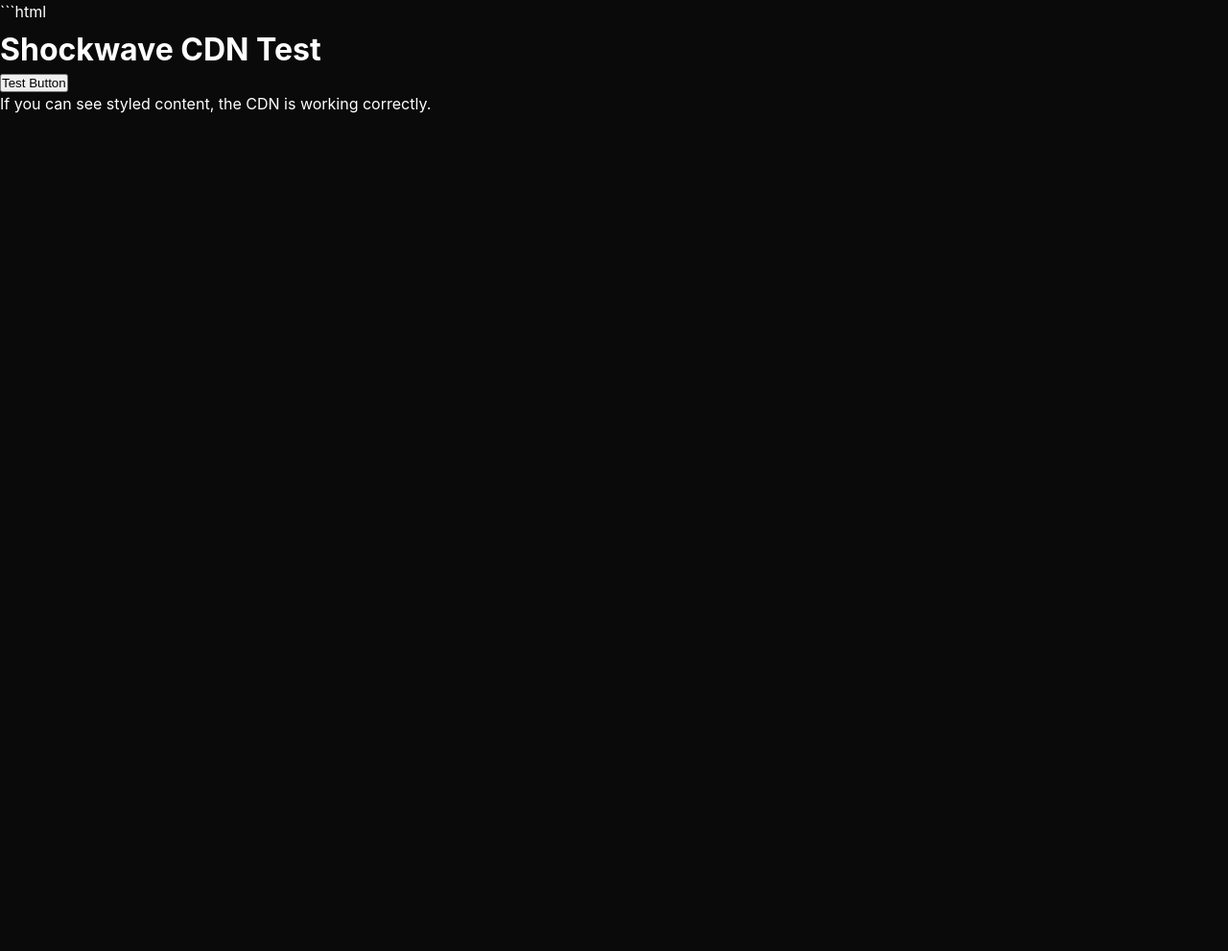
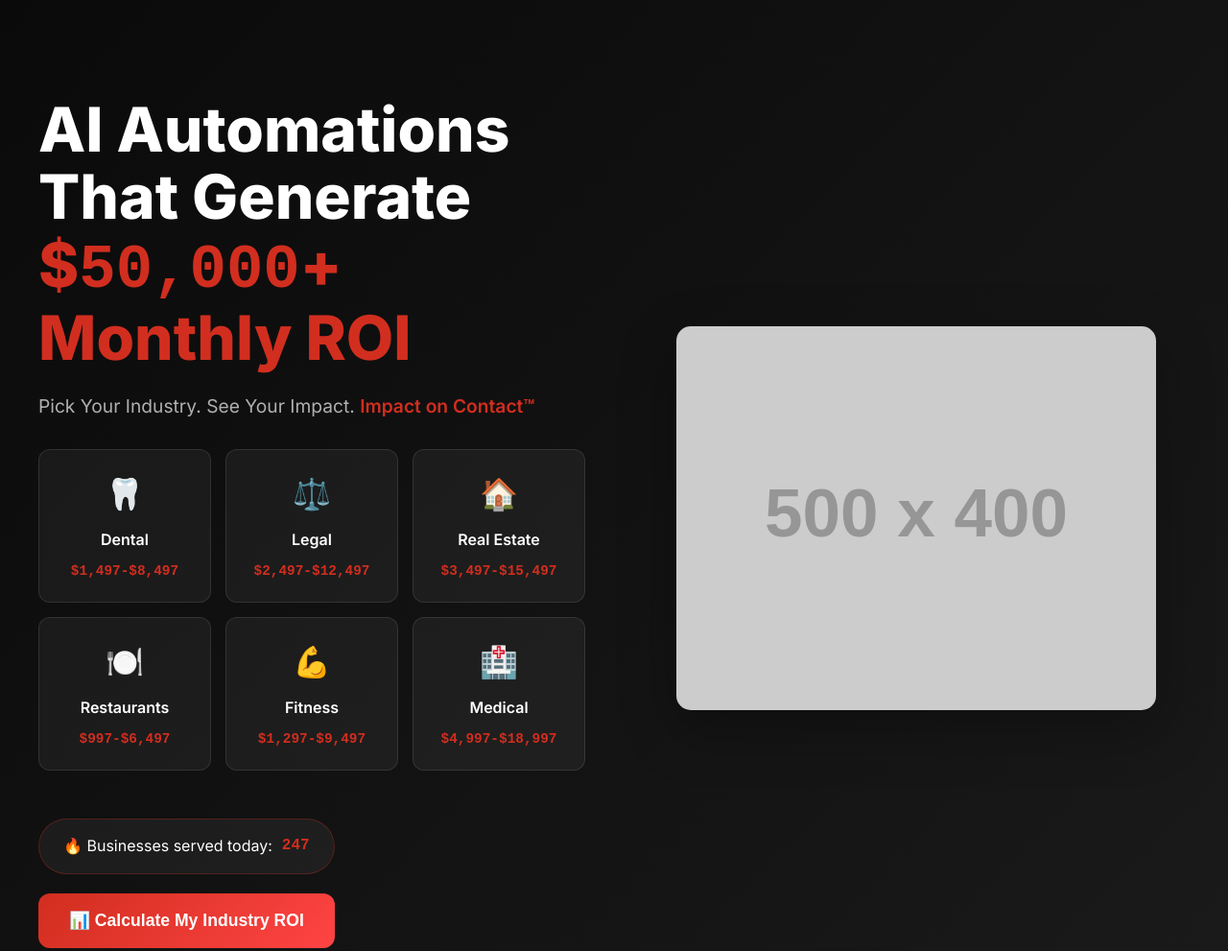
Before and after one commit to Shockwavehq/shockwave-website, a plain HTML site: page test.html in a window 1280 px wide. Shown: the whole page at 96% size. Before the commit the page ends 800 px from the top, so only its background shows below. Drawn offline with Linux system fonts and the light colour scheme.

Commit message:
Update test.html

````diff
--- a/test.html
+++ b/test.html
@@ -1,20 +1,80 @@
-```html
 <!DOCTYPE html>
 <html lang="en">
 <head>
     <meta charset="UTF-8">
     <meta name="viewport" content="width=device-width, initial-scale=1.0">
-    <title>Shockwave CDN Test</title>
-    <link rel="stylesheet" href="https://cdn.jsdelivr.net/gh/shockwavehq/shockwave-website@main/shockwave-styles.css">
+    <title>ShockwaveHQ - AI Automations That Generate $50K+ Monthly ROI</title>
+    <link href="https://fonts.googleapis.com/css2?family=Inter:wght@400;600;700;800;900&display=swap" rel="stylesheet">
+    <link rel="stylesheet" href="shockwave-styles.css">
 </head>
 <body>
-    <div class="sw-container">
-        <h1 class="sw-h1">Shockwave CDN Test</h1>
-        <button class="sw-btn sw-btn--primary" data-sw-action="track-cta">Test Button</button>
-        <div class="sw-card sw-mt-lg">
-            <p class="sw-body">If you can see styled content, the CDN is working correctly.</p>
+    <!-- HERO SECTION -->
+    <section class="hero-section">
+        <div class="hero-container">
+            <div class="hero-content">
+                <h1 class="fade-in">
+                    AI Automations That Generate
+                    <span class="roi-highlight">
+                        $<span class="roi-counter">50,000</span>+ Monthly ROI
+                    </span>
+                </h1>
+
+                <p class="fade-in fade-in-delay-1">
+                    Pick Your Industry. See Your Impact. <span class="trademark">Impact on Contact™</span>
+                </p>
+
+                <!-- Industry Cards -->
+                <div class="industry-grid fade-in fade-in-delay-2">
+                    <div class="industry-card" data-industry="dental" data-roi="8400">
+                        <span class="industry-icon">🦷</span>
+                        <span class="industry-name">Dental</span>
+                        <span class="industry-roi">$1,497-$8,497</span>
+                    </div>
+                    <div class="industry-card" data-industry="legal" data-roi="12500">
+                        <span class="industry-icon">⚖️</span>
+                        <span class="industry-name">Legal</span>
+                        <span class="industry-roi">$2,497-$12,497</span>
+                    </div>
+                    <div class="industry-card" data-industry="realestate" data-roi="15000">
+                        <span class="industry-icon">🏠</span>
+                        <span class="industry-name">Real Estate</span>
+                        <span class="industry-roi">$3,497-$15,497</span>
+                    </div>
+                    <div class="industry-card" data-industry="restaurants" data-roi="6800">
+                        <span class="industry-icon">🍽️</span>
+                        <span class="industry-name">Restaurants</span>
+                        <span class="industry-roi">$997-$6,497</span>
+                    </div>
+                    <div class="industry-card" data-industry="fitness" data-roi="9200">
+                        <span class="industry-icon">💪</span>
+                        <span class="industry-name">Fitness</span>
+                        <span class="industry-roi">$1,297-$9,497</span>
+                    </div>
+                    <div class="industry-card" data-industry="medical" data-roi="18000">
+                        <span class="industry-icon">🏥</span>
+                        <span class="industry-name">Medical</span>
+                        <span class="industry-roi">$4,997-$18,997</span>
+                    </div>
+                </div>
+
+                <!-- Stats Ticker -->
+                <div class="stats-ticker fade-in fade-in-delay-2">
+                    <span>🔥 Businesses served today:</span>
+                    <span class="stats-number">247</span>
+                </div>
+
+                <!-- Primary CTA -->
+                <button class="cta-primary pulse-animation fade-in fade-in-delay-3" onclick="openROICalculator()">
+                    📊 Calculate My Industry ROI
+                </button>
+            </div>
+
+            <div class="hero-visual fade-in fade-in-delay-1">
+                <img src="https://via.placeholder.com/500x400/1A1A1A/D12E1F?text=AI+Dashboard" alt="AI Automation Dashboard">
+            </div>
         </div>
-    </div>
-    <script src="https://cdn.jsdelivr.net/gh/shockwavehq/shockwave-website@main/shockwave-functions.js"></script>
+    </section>
+
+    <script src="shockwave-functions.js"></script>
 </body>
 </html>
````
